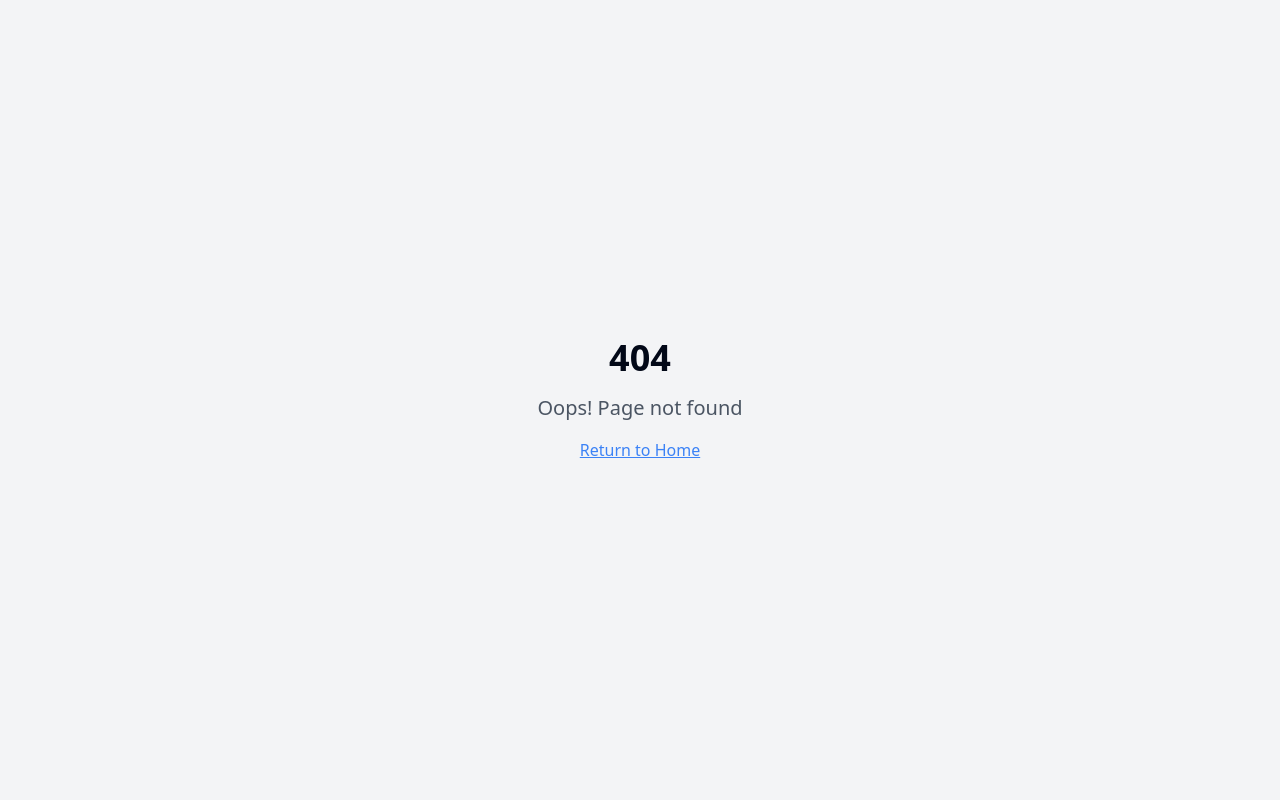
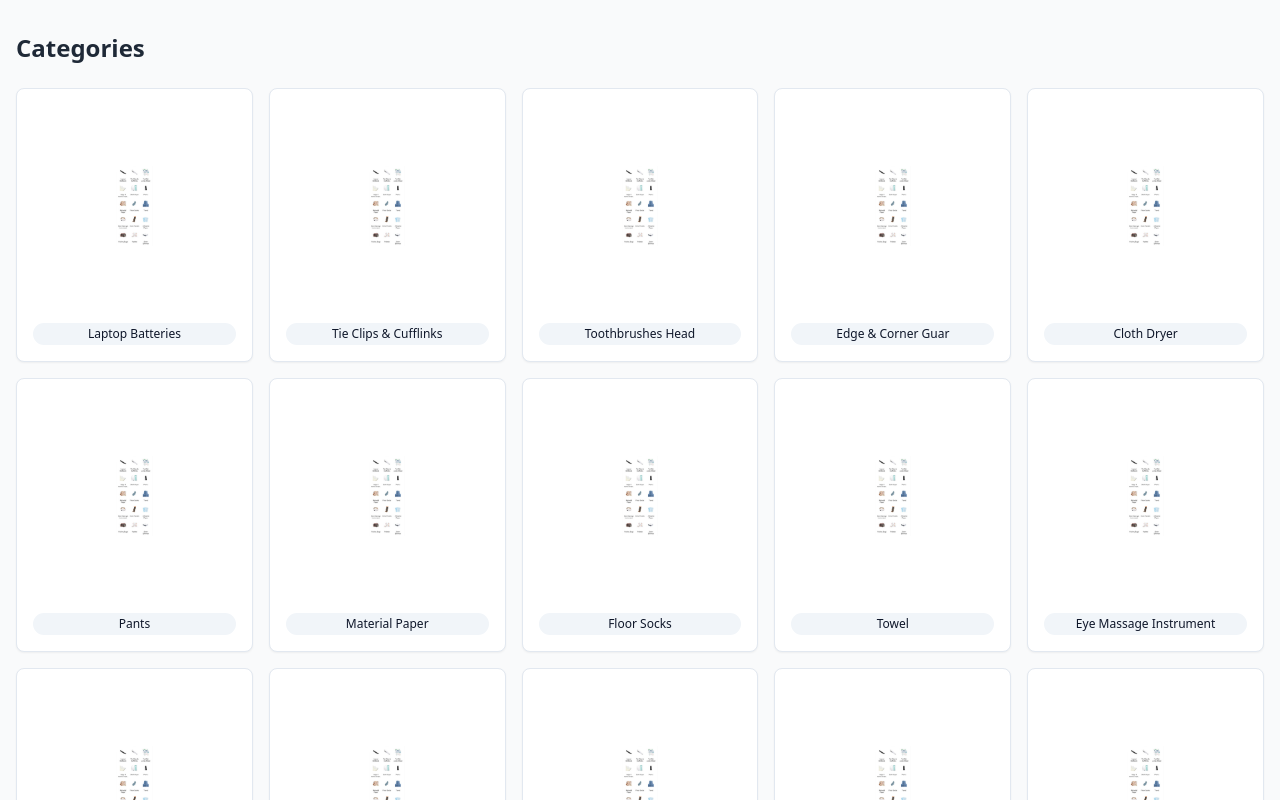
Before and after one commit to naeemgujjar6/friend-invite-garden, a React (Vite) app: page /categories in a window 1280 px wide. Before the commit this address had no page. Shown: the top 800 px of the page. Built offline with nearby package versions, Linux system fonts and the light colour scheme.

Commit message:
Add categories page
Create the categories page with the specified content.

```diff
--- a/src/App.tsx
+++ b/src/App.tsx
@@ -13,6 +13,7 @@ import ChooseDriver from "./pages/ChooseDriver";
 import DriverProfile from "./pages/DriverProfile";
 import ChooseLanguage from "./pages/ChooseLanguage";
 import Is from "./pages/Is";
+import Categories from "./pages/Categories";
 
 const queryClient = new QueryClient();
 
@@ -24,6 +25,7 @@ const App = () => (
       <BrowserRouter>
         <Routes>
           <Route path="/" element={<Index />} />
+          <Route path="/categories" element={<Categories />} />
           <Route path="/invite" element={<InviteFriend />} />
           <Route path="/login" element={<LoginSignup />} />
           <Route path="/choose-language" element={<ChooseLanguage />} />
--- /dev/null
+++ b/src/pages/Categories.tsx
@@ -0,0 +1,51 @@
+
+import { Badge } from "@/components/ui/badge";
+import { Card, CardContent } from "@/components/ui/card";
+
+const categories = [
+  { name: "Laptop Batteries", image: "/lovable-uploads/760ab183-dc4b-41b4-9f88-aadd6077fc9b.png" },
+  { name: "Tie Clips & Cufflinks", image: "/lovable-uploads/760ab183-dc4b-41b4-9f88-aadd6077fc9b.png" },
+  { name: "Toothbrushes Head", image: "/lovable-uploads/760ab183-dc4b-41b4-9f88-aadd6077fc9b.png" },
+  { name: "Edge & Corner Guar", image: "/lovable-uploads/760ab183-dc4b-41b4-9f88-aadd6077fc9b.png" },
+  { name: "Cloth Dryer", image: "/lovable-uploads/760ab183-dc4b-41b4-9f88-aadd6077fc9b.png" },
+  { name: "Pants", image: "/lovable-uploads/760ab183-dc4b-41b4-9f88-aadd6077fc9b.png" },
+  { name: "Material Paper", image: "/lovable-uploads/760ab183-dc4b-41b4-9f88-aadd6077fc9b.png" },
+  { name: "Floor Socks", image: "/lovable-uploads/760ab183-dc4b-41b4-9f88-aadd6077fc9b.png" },
+  { name: "Towel", image: "/lovable-uploads/760ab183-dc4b-41b4-9f88-aadd6077fc9b.png" },
+  { name: "Eye Massage Instrument", image: "/lovable-uploads/760ab183-dc4b-41b4-9f88-aadd6077fc9b.png" },
+  { name: "Solar Panels", image: "/lovable-uploads/760ab183-dc4b-41b4-9f88-aadd6077fc9b.png" },
+  { name: "Adhesive Paper", image: "/lovable-uploads/760ab183-dc4b-41b4-9f88-aadd6077fc9b.png" },
+  { name: "Fishing Bags", image: "/lovable-uploads/760ab183-dc4b-41b4-9f88-aadd6077fc9b.png" },
+  { name: "Palette", image: "/lovable-uploads/760ab183-dc4b-41b4-9f88-aadd6077fc9b.png" },
+  { name: "Swim Eyewear", image: "/lovable-uploads/760ab183-dc4b-41b4-9f88-aadd6077fc9b.png" },
+];
+
+const Categories = () => {
+  return (
+    <div className="min-h-screen bg-gray-50 py-8 px-4">
+      <div className="max-w-7xl mx-auto">
+        <h1 className="text-2xl font-semibold mb-6 text-gray-800">Categories</h1>
+        <div className="grid grid-cols-2 sm:grid-cols-3 md:grid-cols-4 lg:grid-cols-5 gap-4">
+          {categories.map((category) => (
+            <Card key={category.name} className="overflow-hidden hover:shadow-lg transition-shadow">
+              <CardContent className="p-4">
+                <div className="aspect-square bg-white rounded-lg mb-3 flex items-center justify-center">
+                  <img
+                    src={category.image}
+                    alt={category.name}
+                    className="w-20 h-20 object-contain"
+                  />
+                </div>
+                <Badge variant="secondary" className="w-full justify-center text-xs font-normal">
+                  {category.name}
+                </Badge>
+              </CardContent>
+            </Card>
+          ))}
+        </div>
+      </div>
+    </div>
+  );
+};
+
+export default Categories;
--- a/src/pages/Index.tsx
+++ b/src/pages/Index.tsx
@@ -1,4 +1,3 @@
-
 import { Link } from "react-router-dom";
 
 const Index = () => {
@@ -10,6 +9,12 @@ const Index = () => {
           Start building your amazing project here!
         </p>
         <div className="flex flex-col gap-2 items-center mt-4">
+          <Link
+            to="/categories"
+            className="inline-block px-6 py-3 rounded-xl bg-purple-500 text-white font-semibold text-lg hover:bg-purple-600 transition mb-2"
+          >
+            Browse Categories
+          </Link>
           <a
             href="/login"
             className="inline-block px-6 py-3 rounded-xl bg-[#1EAEDB] text-white font-semibold text-lg hover:bg-[#178fb3] transition mb-2"
```
Also changed, not shown: public/lovable-uploads/760ab183-dc4b-41b4-9f88-aadd6077fc9b.png (added).
